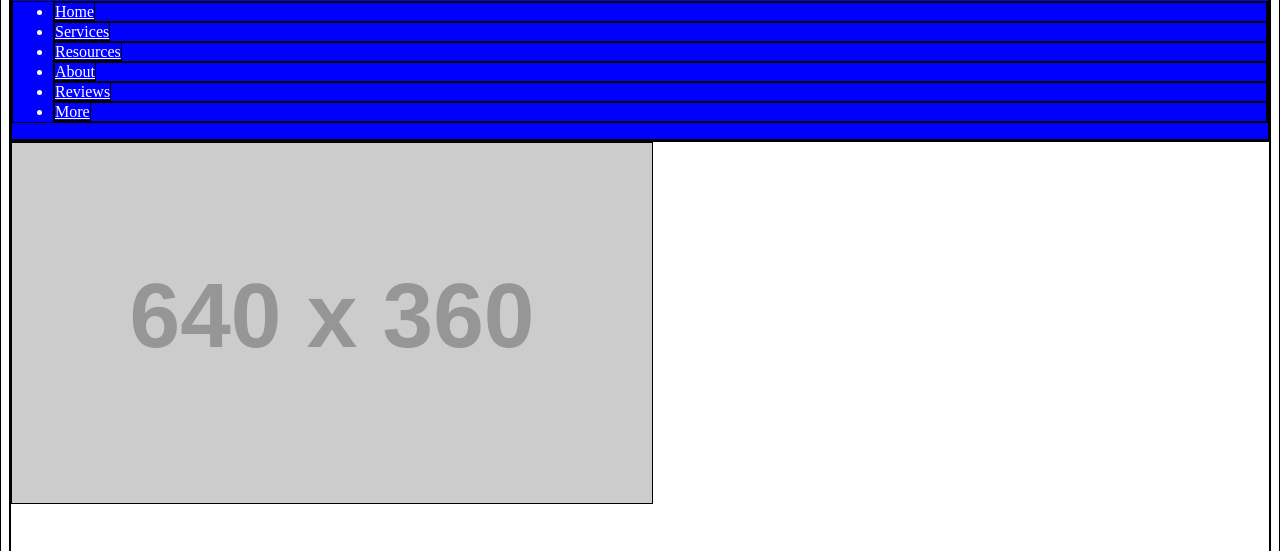
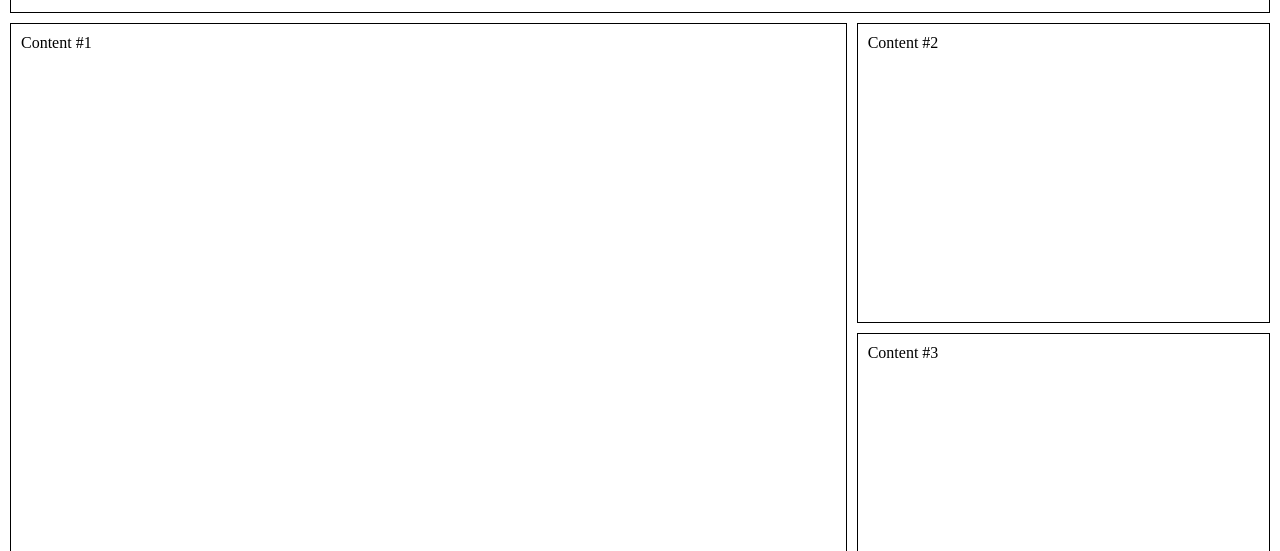
Before and after one commit to mpgithubcode/demo-career-consulting-website, a plain HTML site: page index.html in a window 1280 px wide. Shown: the part 47-598 px from the top of the page. Drawn offline with Linux system fonts and the light colour scheme; placeholder pictures from the web are drawn by us.

Commit message:
created a template using css grid

```diff
--- a/css/style.css
+++ b/css/style.css
@@ -1,36 +1,72 @@
-* {
-  border: 1px solid black;
-}
 
-header {
-  background: blue;
-  color: white;
-}
-
-header a {
-  color: white;
+:root{
+--color: #f35;
+--black: #000;
+--light_blue: #88B8DA;
+--white: #fff;
+--red: #ED1C24;
+--blue: #0088CB;
+--yellow: #FFCB05;
+--grey: #727272;
+--grey2: #B0B0B0;
+--blue2: #3289C7;
+--grey3: #CCC;
+--grey4: #A0A0A0;
+--grey5: #5E5E5E;
+--black2: #2E2E2E;
+--purple: #B3BFE7;
+--purple2: #8999D0;
+--purple3: #3B58B8;
+--blue3: #215B85;
+--purple4: #273B7B;
+--dark_purple: #141D3D;
+--pink: #F8B2B9;
+--pink2: #F16876;
+--pink3: #C84869;
+--dark_pink: #78343B;
+--brown_pink: #3C1A1E;
+--black3: #112E42;
+--pink4: #F0B0B7;
+--pink5: #E08790;
+--pink6: #D12A3C;
+--pink7: #8B1C28;
+--pink8: #460E14;
 }
 
 body {
-  font-size: 1rem;
+  margin: 0;
 }
 
-p {
-  color: #444444;
+.container {
+  width: 100vw;
+  height: 100vh;
+
+  display: grid;
+  grid-template-columns: repeat(3, 1fr);
+  grid-template-rows: 50px 1fr 1fr 100px;
+
+  gap: 10px;
+
+  padding: 10px;
+  box-sizing: border-box;
 }
 
-.hero {
-  font-size: 2rem;
+.container div {
+  padding: 10px;
+  border: 1px solid #000;
 }
 
-.hero button {
-  font-size: 2rem;
+.header {
+  grid-column-start: 1;
+  grid-column-end: 4;
 }
 
-.gray {
-  color: gray;
+.content-large {
+  grid-row: 2 / span 2;
+  grid-column: 1 / 3;
+
 }
 
-.Services {
-  text-transform: uppercase;
+.footer {
+  grid-column: 1 / span 3;
 }
--- a/index.html
+++ b/index.html
@@ -11,85 +11,23 @@
   <title>JRH Career Consulting</title>
 </head>
 <body>
-
-
-  <header>
-  <img src="" alt="Logo">
-  <nav>
-    <ul>
-      <li>
-        <a href="index.html">Home</a>
-      </li>
-       <li>
-        <a href="services.html">Services</a>
-      </li>
-      <li>
-        <a href="resources.html">Resources</a>
-      </li>
-      <li>
-        <a href="">About</a>
-      </li>
-      <li>
-        <a href="">Reviews</a>
-      </li>
-      <li>
-        <a href="">More</a>
-      </li>
-    </ul>
-  </nav>
-  </header>
-
-  <div class="hero">
-  <img src="http://via.placeholder.com/640x360" alt="Hero-Background">
-  <h1>JRH Career Consulting</h1>
-  <h3>Helping Professionals Build Their Brand</h3>
-  <button>Get Started</button>
-  </div>
-
-  <hr>
-  <img src="https://thispersondoesnotexist.com/" alt="Headshot">
-  <p>If professionalism were to be embodied, [JRH] would be it.</p>
-  <p>Jonathan was quick to reply and eager to help. He made himself available for a detailed call.</p>
-  <p>He was prompt, efficient, and very helpful...His work speaks for itself.</p>
-  <p>Not only did he help me create the PERFECT resume, he gave me invaluable job advice, interviewing tips and more. On top of being super encouraging and knowledgeable he was very communicative, had a fast turn around time, and made me feel like I was his only client!</p>
-  <button>More Reviews</button>
-  </hr>
-
-  <hr>
-  <p>
-  Resume Writing
-  LinkedIn Updating
-  Interview Coaching
-  Career Advice
-  Strategy Session
-  </p>
-
-  </hr>
-
-
-  <p class="Services">
-  Experience With
-  <img src="" alt="Wayfair" loading="lazy">
-  <img src="" alt="Raytheon Technologies" loading="lazy">
-  <img src="" alt="Medtronic" loading="lazy">
-  <img src="" alt="HealthSource" loading="lazy">
-  </p>
-
-  <p>
-  Latest Content
-  </p>
-
-  <p>
-  LET'S CONNECT
-  Click here to schedule a meeting at a time that works best for you. Looking forward to chatting.
-  </p>
-
-  <button type=""> JRH Meeting Calendar</button>
-
-  <footer>
-    &copy 2022 by Mario Perry
-  <img src="" alt="logo" loading="lazy">
-  </footer>
+    <div class="container">
+      <div class="header">
+        Header
+      </div>
+      <div class="content-large">
+        Content #1
+      </div>
+      <div class="content-small">
+        Content #2
+      </div>
+       <div class="content-small">
+        Content #3
+      </div>
+      <div class="footer">
+        Footer
+      </div>
+    </div>
 
 </body>
 </html>
```
